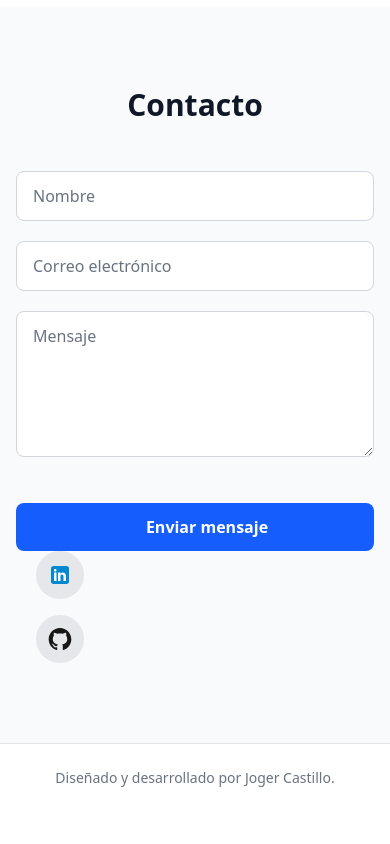
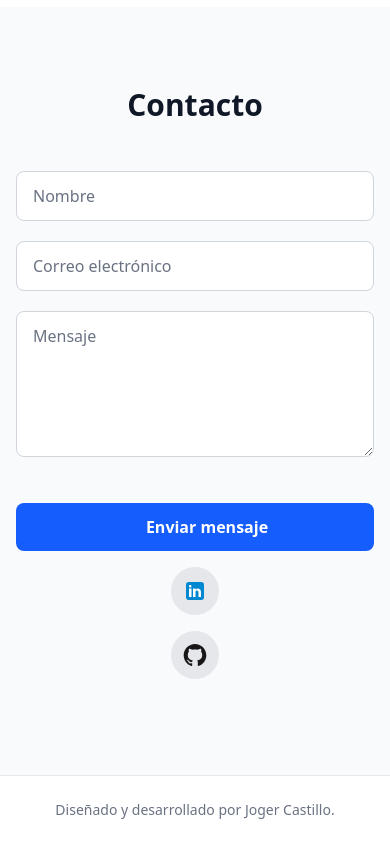
Before and after one commit to JogerCastillo/portfolio-JogerC, a React (Vite) app: page / in a window 390 px wide. Shown: the part 3617-4461 px from the top of the page. Before the commit the page ends 4429 px from the top, so only its background shows below. Built offline with nearby package versions, Linux system fonts and the light colour scheme; no server answers.

Commit message:
fix(ui): center social icons on mobile contact section

```diff
--- a/src/components/Contact.jsx
+++ b/src/components/Contact.jsx
@@ -136,7 +136,7 @@ const Contact = () => {
               />
             </form>
 
-            <div className="flex flex-col items-start gap-4 w-fit ml-5 self-start">
+            <div className="flex flex-col items-center md:items-start gap-4 w-full md:w-fit py-4 md:py-0 md:ml-5 md:self-start">
               <button
                 onClick={() => openUrl(t('contact.linkedinUrl'))}
                 aria-label="LinkedIn"
```
